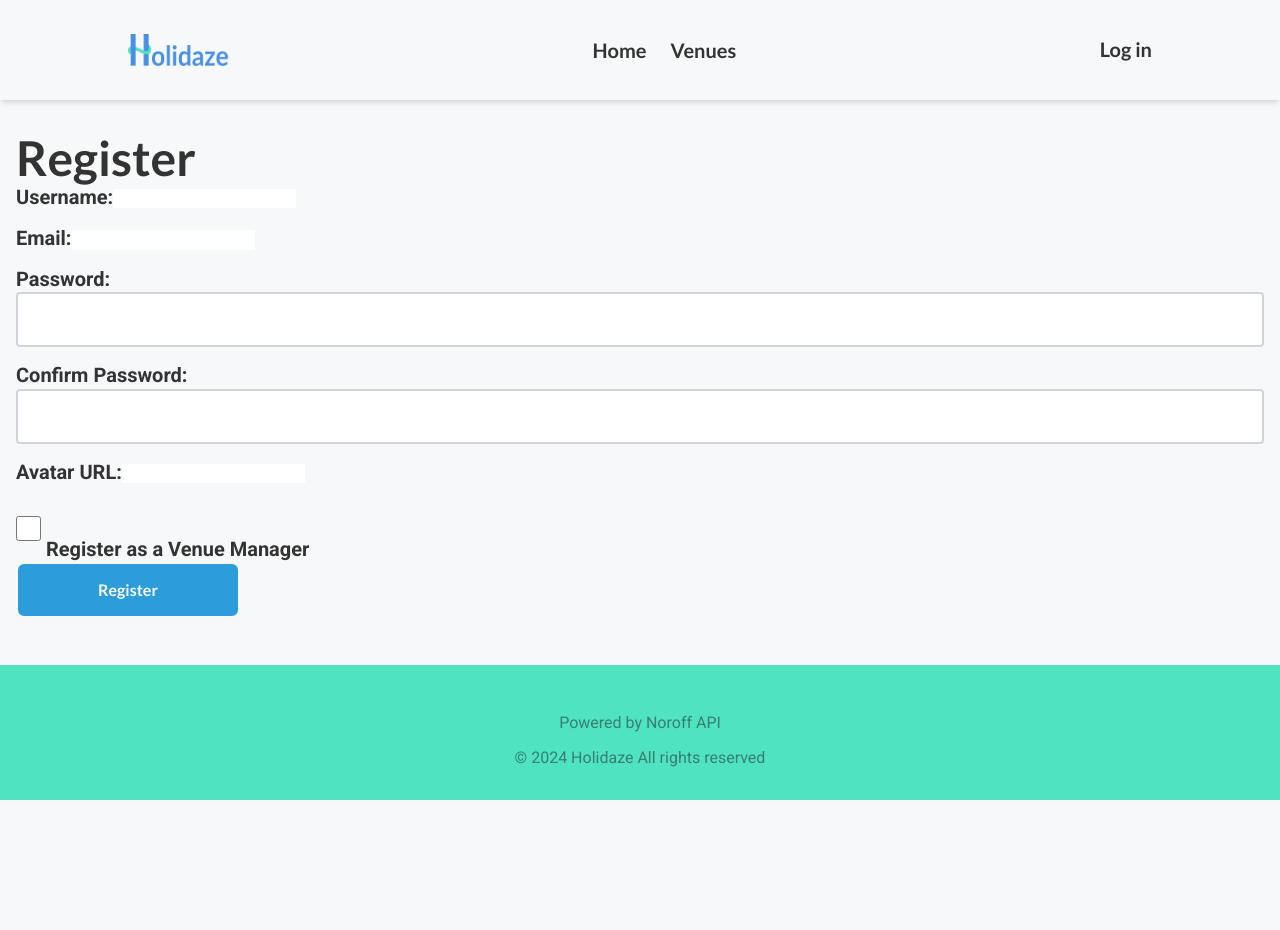
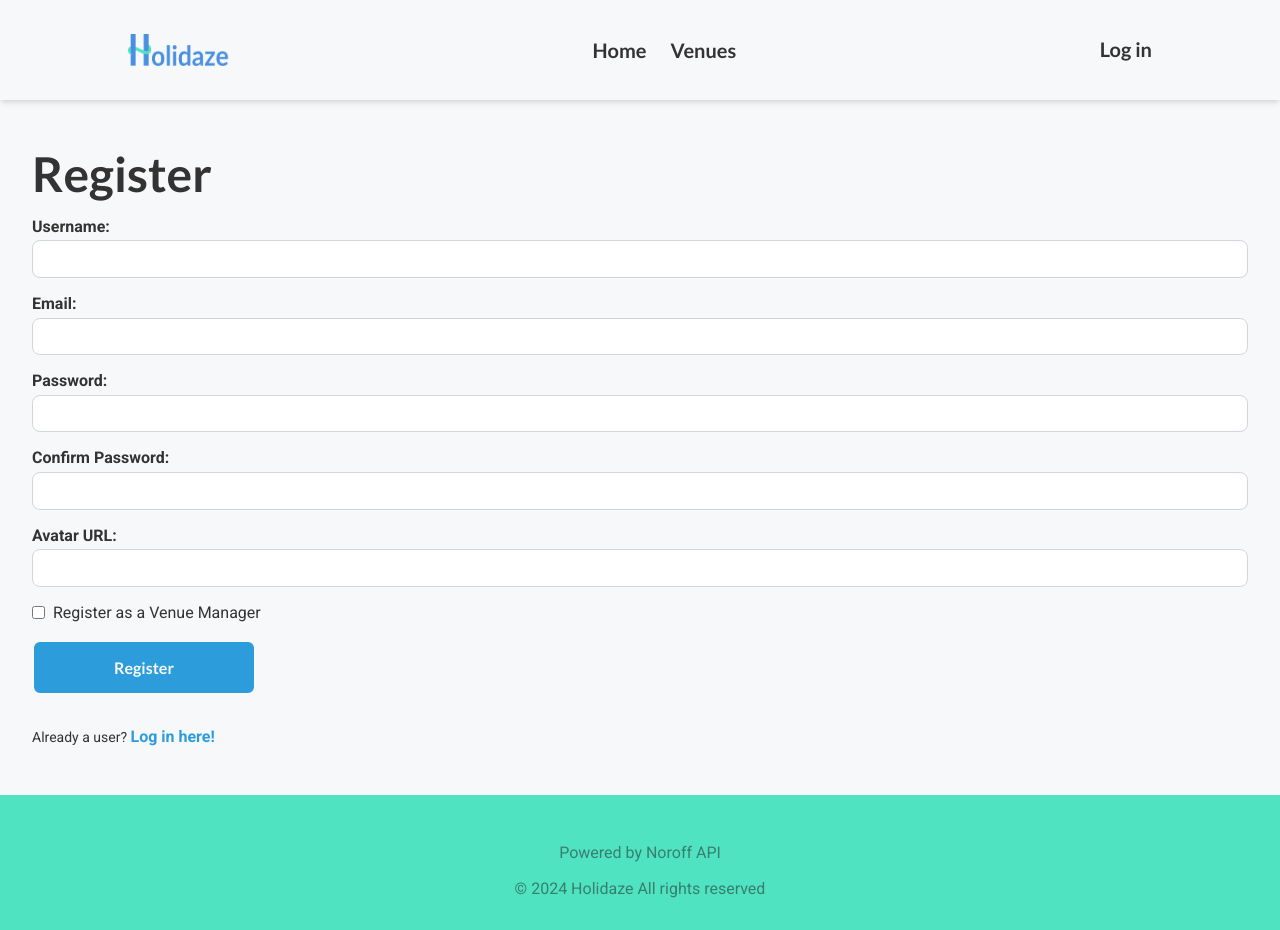
Before and after one commit to christerolsen/project-exam-2-holidaze, a React (Vite) app: page /register in a window 1280 px wide. Before the commit the page ends 800 px from the top, so only its background shows below. Built offline with nearby package versions, Linux system fonts and the light colour scheme.

Commit message:
Last little details before delivery

```diff
--- a/src/components/Form/BookingForm.jsx
+++ b/src/components/Form/BookingForm.jsx
@@ -1,4 +1,3 @@
-// src/components/Form/BookingForm.jsx
 import React, { useState } from "react";
 import PropTypes from "prop-types";
 import { useAuth } from "../../context/AuthContext";
@@ -18,11 +17,15 @@ const bookingSchema = yup.object().shape({
     .required("Number of guests is required"),
 });
 
-const BookingForm = ({ venueId, onBookingSuccess }) => {
+const BookingForm = ({ venueId }) => {
   const { user } = useAuth();
+  const [submissionError, setSubmissionError] = useState("");
+
+  const [successMessage, setSuccessMessage] = useState(""); // New state for success message
   const {
     register,
     handleSubmit,
+    reset,
     formState: { errors, isSubmitting },
   } = useForm({
     resolver: yupResolver(bookingSchema),
@@ -36,19 +39,29 @@ const BookingForm = ({ venueId, onBookingSuccess }) => {
         dateFrom: formatDate(data.dateFrom),
         dateTo: formatDate(data.dateTo),
       };
-      console.log("POST URL:", "https://v2.api.noroff.dev/holidaze/bookings");
-      console.log("Request Body:", bookingData);
       const response = await createBooking(bookingData);
-      console.log("Response:", response);
-      onBookingSuccess(response);
+
+      // Show success message
+      setSuccessMessage("Your booking was successful!");
+
+      // Reset form fields
+      reset();
     } catch (error) {
       console.error("Error creating booking:", error);
+      setSubmissionError("Failed to create booking. Please try again later.");
     }
   };
 
   return (
     <div className="booking-form-container p-4 bg-white rounded-lg shadow-custom">
       <h3 className="text-xl font-bold mb-4">Book Your Stay</h3>
+      {successMessage && (
+        <p className="text-green-500 font-semibold mb-4">{successMessage}</p>
+      )}
+      {submissionError && (
+        <p className="text-red-500 font-semibold mb-4">{submissionError}</p>
+      )}
+
       <form onSubmit={handleSubmit(onSubmit)} className="space-y-4">
         <div>
           <label htmlFor="dateFrom" className="block font-semibold mb-1">
@@ -122,7 +135,6 @@ const BookingForm = ({ venueId, onBookingSuccess }) => {
 
 BookingForm.propTypes = {
   venueId: PropTypes.string.isRequired,
-  onBookingSuccess: PropTypes.func.isRequired,
 };
 
 export default BookingForm;
--- a/src/components/Form/LoginForm.jsx
+++ b/src/components/Form/LoginForm.jsx
@@ -1,10 +1,11 @@
-import React from "react";
+import React, { useState } from "react";
 import { useForm } from "react-hook-form";
 import { yupResolver } from "@hookform/resolvers/yup";
 import * as yup from "yup";
 import { useAuth } from "../../context/AuthContext";
 import { useNavigate } from "react-router-dom";
 import Button from "../Button";
+import { Link } from "react-router-dom";
 
 const loginSchema = yup.object().shape({
   email: yup
@@ -18,39 +19,79 @@ function LoginForm() {
   const {
     register,
     handleSubmit,
-    formState: { errors },
+    formState: { errors, isSubmitting },
   } = useForm({
     resolver: yupResolver(loginSchema),
   });
   const { login } = useAuth();
   const navigate = useNavigate();
+  const [serverError, setServerError] = useState(""); // State for server error messages
 
   const onSubmit = async (data) => {
     try {
+      setServerError(""); // Clear previous errors
       await login(data.email, data.password);
       // Redirect to profile page after successful login
       navigate("/profile");
     } catch (error) {
       console.error("Login failed", error);
+      setServerError("Invalid email or password. Please try again.");
     }
   };
 
   return (
-    <form onSubmit={handleSubmit(onSubmit)}>
+    <div className="login-form-container p-4">
+      <h1 className="mb-4">Log In</h1>
+      {serverError && <p className="text-red-500 mb-4">{serverError}</p>}
+      <form onSubmit={handleSubmit(onSubmit)} className="space-y-4">
         <div>
-        <label>Email:</label>
-        <input {...register("email")} />
-        <p>{errors.email?.message}</p>
+          <label htmlFor="email" className="block font-semibold mb-1">
+            Email:
+          </label>
+          <input
+            id="email"
+            type="email"
+            {...register("email")}
+            className="p-2 border border-gray-300 rounded-lg w-full"
+          />
+          {errors.email && (
+            <p className="text-red-500 text-sm mt-1">{errors.email.message}</p>
+          )}
         </div>
         <div>
-        <label>Password:</label>
-        <input type="password" {...register("password")} />
-        <p>{errors.password?.message}</p>
+          <label htmlFor="password" className="block font-semibold mb-1">
+            Password:
+          </label>
+          <input
+            id="password"
+            type="password"
+            {...register("password")}
+            className="p-2 border border-gray-300 rounded-lg w-full"
+          />
+          {errors.password && (
+            <p className="text-red-500 text-sm mt-1">
+              {errors.password.message}
+            </p>
+          )}
         </div>
-      <Button variant="primary" type="submit">
-        Login
+        <Button
+          variant="primary"
+          type="submit"
+          className={`bg-primary text-white py-2 px-4 rounded-lg mt-4 ${
+            isSubmitting ? "opacity-50" : ""
+          }`}
+          disabled={isSubmitting}
+        >
+          {isSubmitting ? "Logging in..." : "Login"}
         </Button>
       </form>
+      <p className="text-sm mt-4">
+        No account?{" "}
+        <Link to="/register" className="text-primary font-semibold">
+          Register here!
+        </Link>
+      </p>
+    </div>
   );
 }
 
--- a/src/components/Form/RegisterForm.jsx
+++ b/src/components/Form/RegisterForm.jsx
@@ -1,10 +1,11 @@
-import React from "react";
+import React, { useState } from "react";
 import { useForm } from "react-hook-form";
 import { yupResolver } from "@hookform/resolvers/yup";
 import * as yup from "yup";
 import { useAuth } from "../../context/AuthContext";
 import { useNavigate } from "react-router-dom";
 import Button from "../Button";
+import { Link } from "react-router-dom";
 
 const registerSchema = yup.object().shape({
   name: yup
@@ -17,11 +18,15 @@ const registerSchema = yup.object().shape({
   email: yup
     .string()
     .email("Invalid email format")
-    .matches(/@stud\\.noroff\\.no$/, "Email must be a stud.noroff.no address")
+    .matches(/@stud\.noroff\.no$/, "Email must be a stud.noroff.no address")
     .required("Email is required"),
   password: yup
     .string()
     .min(8, "Password must be at least 8 characters")
+    .matches(/[A-Z]/, "Password must contain an uppercase letter")
+    .matches(/[a-z]/, "Password must contain a lowercase letter")
+    .matches(/[0-9]/, "Password must contain a number")
+    .matches(/[!@#$%^&*]/, "Password must contain a special character")
     .required("Password is required"),
   confirmPassword: yup
     .string()
@@ -35,9 +40,12 @@ const registerSchema = yup.object().shape({
 });
 
 function RegisterForm() {
+  const [loading, setLoading] = useState(false);
+  const [serverError, setServerError] = useState("");
   const {
     register,
     handleSubmit,
+    reset,
     formState: { errors },
   } = useForm({
     resolver: yupResolver(registerSchema),
@@ -46,6 +54,8 @@ function RegisterForm() {
   const navigate = useNavigate();
 
   const onSubmit = async (data) => {
+    setLoading(true);
+    setServerError(""); // Clear previous error
     try {
       const userData = {
         name: data.name,
@@ -55,53 +65,130 @@ function RegisterForm() {
           url: data.avatarUrl || "", // Optional
           alt: "User avatar",
         },
-        venueManager: data.isVenueManager || false, // Make sure this matches the checkbox
+        venueManager: data.isVenueManager || false, // Checkbox value
       };
       await registerUser(userData);
-      // Redirect to login page after successful registration
+      reset(); // Reset form after successful submission
       navigate("/login");
     } catch (error) {
       console.error("Registration failed", error);
+      setServerError(
+        "Registration failed. Please check your details or try again later."
+      );
+    } finally {
+      setLoading(false);
     }
   };
 
   return (
-    <form onSubmit={handleSubmit(onSubmit)}>
+    <div className="register-form-container p-4">
+      <h1 className=" mb-4">Register</h1>
+      {serverError && <p className="text-red-500 mb-4">{serverError}</p>}
+      <form onSubmit={handleSubmit(onSubmit)} className="space-y-4">
         <div>
-        <label>Username:</label>
-        <input {...register("name")} />
-        <p>{errors.name?.message}</p>
+          <label htmlFor="name" className="block font-semibold mb-1">
+            Username:
+          </label>
+          <input
+            id="name"
+            type="text"
+            {...register("name")}
+            className="p-2 border border-gray-300 rounded-lg w-full"
+          />
+          {errors.name && (
+            <p className="text-red-500 text-sm mt-1">{errors.name.message}</p>
+          )}
         </div>
         <div>
-        <label>Email:</label>
-        <input {...register("email")} />
-        <p>{errors.email?.message}</p>
+          <label htmlFor="email" className="block font-semibold mb-1">
+            Email:
+          </label>
+          <input
+            id="email"
+            type="email"
+            {...register("email")}
+            className="p-2 border border-gray-300 rounded-lg w-full"
+          />
+          {errors.email && (
+            <p className="text-red-500 text-sm mt-1">{errors.email.message}</p>
+          )}
         </div>
         <div>
-        <label>Password:</label>
-        <input type="password" {...register("password")} />
-        <p>{errors.password?.message}</p>
+          <label htmlFor="password" className="block font-semibold mb-1">
+            Password:
+          </label>
+          <input
+            id="password"
+            type="password"
+            {...register("password")}
+            className="p-2 border border-gray-300 rounded-lg w-full"
+          />
+          {errors.password && (
+            <p className="text-red-500 text-sm mt-1">
+              {errors.password.message}
+            </p>
+          )}
         </div>
         <div>
-        <label>Confirm Password:</label>
-        <input type="password" {...register("confirmPassword")} />
-        <p>{errors.confirmPassword?.message}</p>
+          <label htmlFor="confirmPassword" className="block font-semibold mb-1">
+            Confirm Password:
+          </label>
+          <input
+            id="confirmPassword"
+            type="password"
+            {...register("confirmPassword")}
+            className="p-2 border border-gray-300 rounded-lg w-full"
+          />
+          {errors.confirmPassword && (
+            <p className="text-red-500 text-sm mt-1">
+              {errors.confirmPassword.message}
+            </p>
+          )}
         </div>
         <div>
-        <label>Avatar URL:</label>
-        <input {...register("avatarUrl")} />
-        <p>{errors.avatarUrl?.message}</p>
+          <label htmlFor="avatarUrl" className="block font-semibold mb-1">
+            Avatar URL:
+          </label>
+          <input
+            id="avatarUrl"
+            type="text"
+            {...register("avatarUrl")}
+            className="p-2 border border-gray-300 rounded-lg w-full"
+          />
+          {errors.avatarUrl && (
+            <p className="text-red-500 text-sm mt-1">
+              {errors.avatarUrl.message}
+            </p>
+          )}
         </div>
         <div>
-        <label>
-          <input type="checkbox" {...register("isVenueManager")} /> Register as
-          a Venue Manager
+          <label className="inline-flex items-center">
+            <input
+              type="checkbox"
+              {...register("isVenueManager")}
+              className="mr-2"
+            />
+            Register as a Venue Manager
           </label>
         </div>
-      <Button variant="primary" type="submit">
-        Register
+        <Button
+          variant="primary"
+          type="submit"
+          className={`bg-primary text-white py-2 px-4 rounded-lg mt-4 ${
+            loading ? "opacity-50" : ""
+          }`}
+          disabled={loading}
+        >
+          {loading ? "Registering..." : "Register"}
         </Button>
       </form>
+      <p className="text-sm mt-4">
+        Already a user?{" "}
+        <Link to="/login" className="text-primary font-semibold">
+          Log in here!
+        </Link>
+      </p>
+    </div>
   );
 }
 
--- a/src/index.css
+++ b/src/index.css
@@ -118,57 +118,6 @@
     background-color: var(--shadow-color);
   }
 
-  /* Input Styling */
-  label {
-    @apply text-body-large font-bold;
-  }
-
-  input[type="text"],
-  input[type="email"],
-  input[type="date"],
-  input[type="password"],
-  input[type="url"],
-  textarea,
-  select {
-    @apply border border-gray-300 rounded-md p-2 w-full font-roboto text-text;
-    transition: border-color 0.2s ease;
-    height: 55px;
-    border-radius: 4px;
-    border-width: 2px;
-  }
-
-  input[type="checkbox"] {
-    @apply border border-gray-300 rounded-md p-2 font-roboto text-text;
-    height: 55px;
-    width: 25px;
-  }
-
-  /* Focus and Validation States */
-  input:focus,
-  textarea:focus,
-  select:focus {
-    @apply border-primary;
-    border-color: var(--primary-color);
-  }
-
-  input:disabled,
-  textarea:disabled,
-  select:disabled {
-    @apply bg-gray-100 cursor-not-allowed;
-  }
-
-  input:invalid,
-  textarea:invalid,
-  select:invalid {
-    @apply border-error;
-    border-color: var(--error-color);
-  }
-
-  /* Button Styling for Consistency */
-  button {
-    @apply font-lato font-bold rounded-lg transition duration-200 focus:outline-none px-btn-x py-btn-y;
-  }
-
   /* Specific Variants for Button */
   button.primary {
     @apply bg-primary text-background hover:bg-background hover:text-primary border border-primary;
--- a/src/pages/LoginPage/index.jsx
+++ b/src/pages/LoginPage/index.jsx
@@ -5,7 +5,6 @@ import Container from "../../Container";
 function LoginPage() {
   return (
     <Container>
-      <h1>Login</h1>
       <LoginForm />
     </Container>
   );
--- a/src/pages/LogoutPage/index.jsx
+++ b/src/pages/LogoutPage/index.jsx
@@ -1,6 +1,5 @@
 // src/pages/LogoutPage/index.jsx
-import React, { useEffect, useContext } from "react";
-import { useNavigate } from "react-router-dom";
+import React from "react";
 
 import Container from "../../Container";
 
--- a/src/pages/RegisterPage/index.jsx
+++ b/src/pages/RegisterPage/index.jsx
@@ -5,7 +5,6 @@ import Container from "../../Container";
 function RegisterPage() {
   return (
     <Container>
-      <h1>Register</h1>
       <RegisterForm />
     </Container>
   );
```
Also changed, not shown: src/components/Profile/MyVenues.jsx (+10 -1 lines), src/pages/VenuePage/index.jsx (+1 -6 lines). Lines whose indentation alone changed are shown as unchanged.
